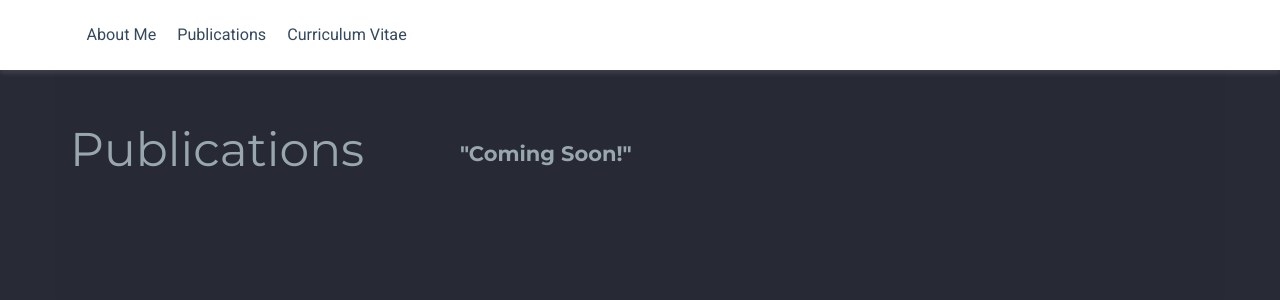
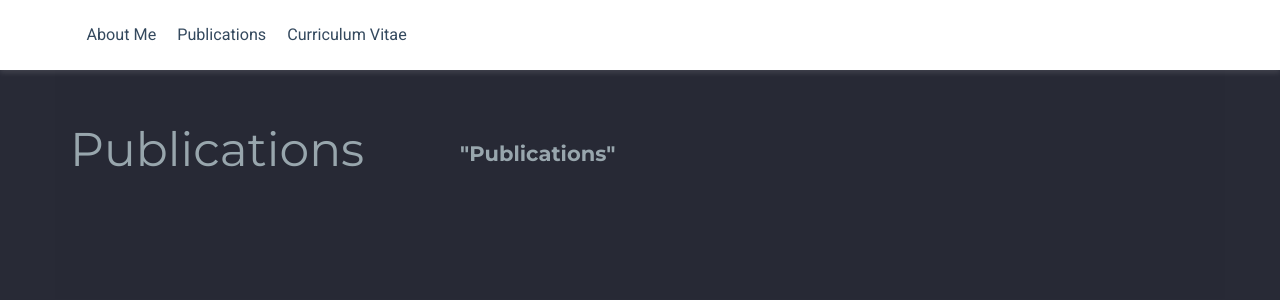
Before and after one commit to juliamjuliano/juliamjuliano.github.io, a Jekyll site: the page built from publications/index.html, in a window 1280 px wide. Shown: the top 300 px of the page. Built offline with Jekyll 4.4.1, drawn with Linux system fonts in a browser that asks for light colours; nearby versions of some CDN libraries; a style sheet for code colours, icons or effects is not loaded.

Commit message:
Update index.html

```diff
--- a/publications/index.html
+++ b/publications/index.html
@@ -10,7 +10,7 @@ title: Julia M. Juliano | Publications
                 <h1>Publications</h1>
             </div>
             <div class="col-12 col-lg-8">
- 		<h4>"Coming Soon!"</h4>
+ 		        <h4>"Publications"</h4>
             </div>
         </div>
     </div>
```
